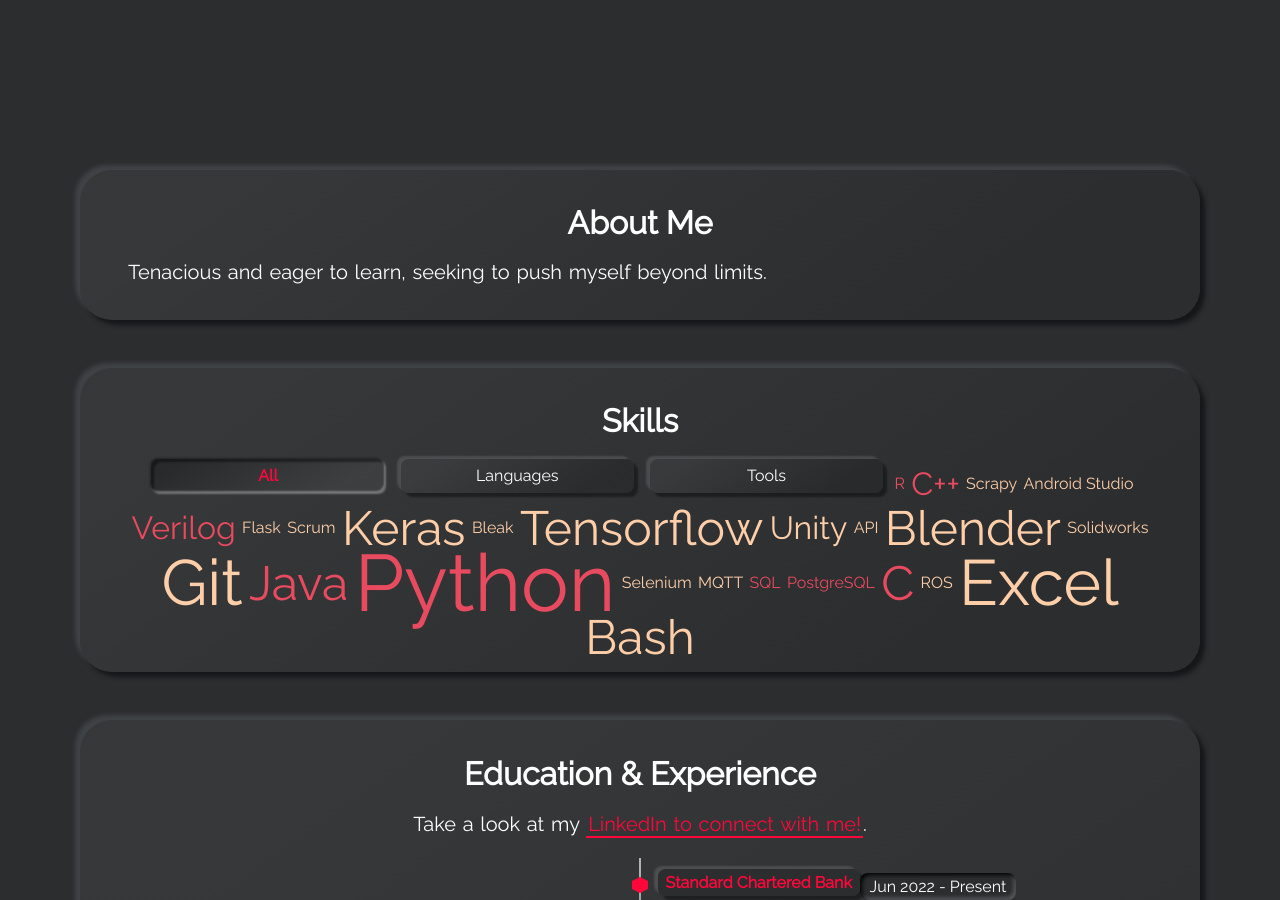
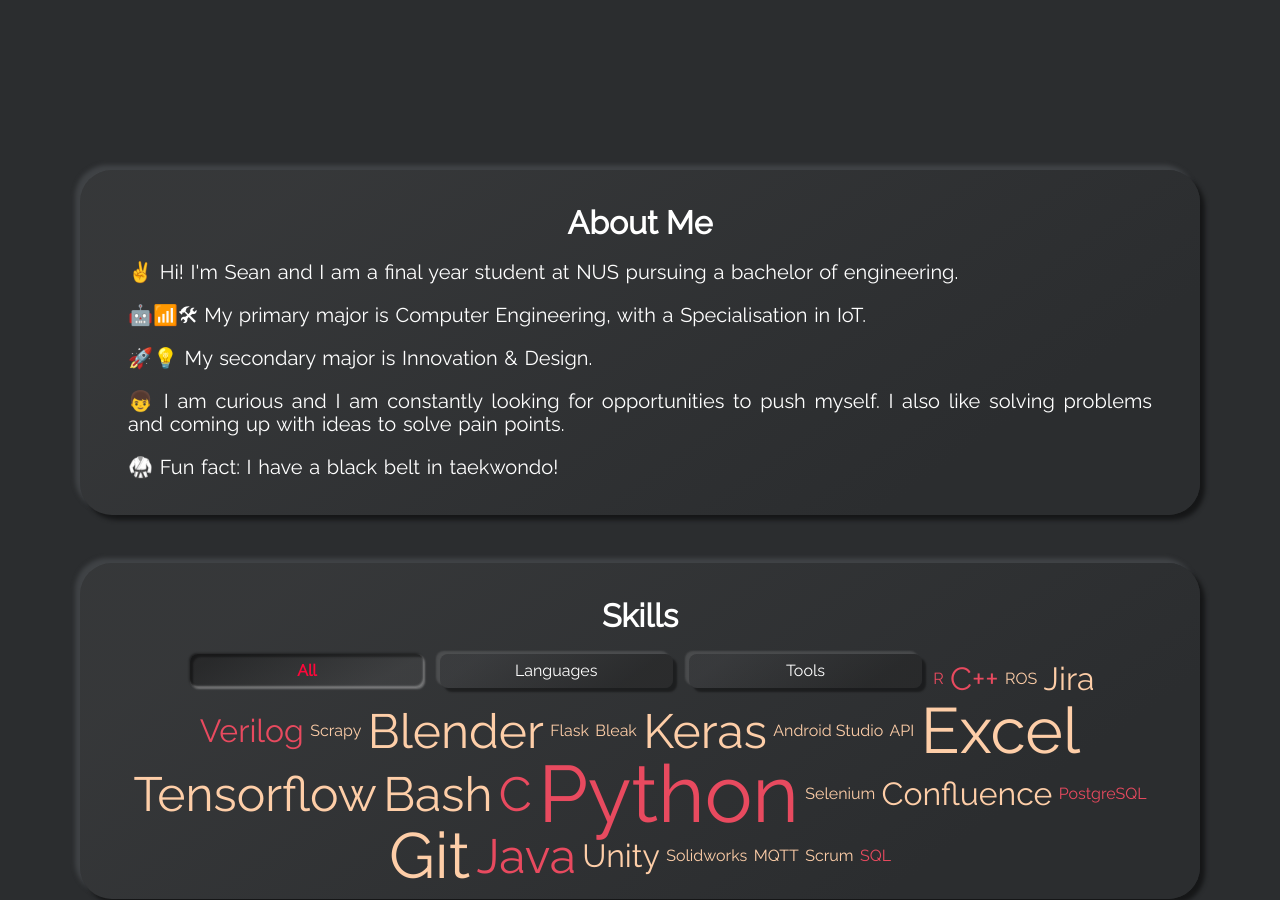
Before and after one commit to Aseanseen/aseanseen.github.io, a Jekyll site: the page built from index.html, in a window 1280 px wide and 900 px high, scrolled down 890 px. Built offline with Jekyll 4.4.1, drawn with Linux system fonts in a browser that asks for light colours.

Commit message:
add about me

```diff
--- a/_data/skills-tools.yml
+++ b/_data/skills-tools.yml
@@ -47,6 +47,12 @@
 - name: Unity
   weight: 2
 
+- name: Confluence
+  weight: 2
+
+- name: Jira
+  weight: 2
+
 - name: Android Studio
   weight: 1
 
--- a/_includes/section-aboutme.html
+++ b/_includes/section-aboutme.html
@@ -1,2 +1,15 @@
 <h1 class="title">{{site.about_me_title}}</h1>
-<p class="description" data-aos="fade-down">{{site.about_me_description}}</p>
+<p class="description" data-aos="fade-down">
+&#9996; Hi! I'm Sean and I am a final year student at NUS pursuing a bachelor of engineering.
+</p>
+<p class="description" data-aos="fade-down">
+&#129302;&#128246;&#128736; My primary major is Computer Engineering, with a Specialisation in IoT.
+<p class="description" data-aos="fade-down">
+&#128640;&#128161; My secondary major is Innovation & Design.
+</p>
+<p class="description" data-aos="fade-down">
+&#128102; I am curious and I am constantly looking for opportunities to push myself. I also like solving problems and coming up with ideas to solve pain points.
+</p>
+<p class="description" data-aos="fade-down">
+&#129355; Fun fact: I have a black belt in taekwondo!
+</p>
```
